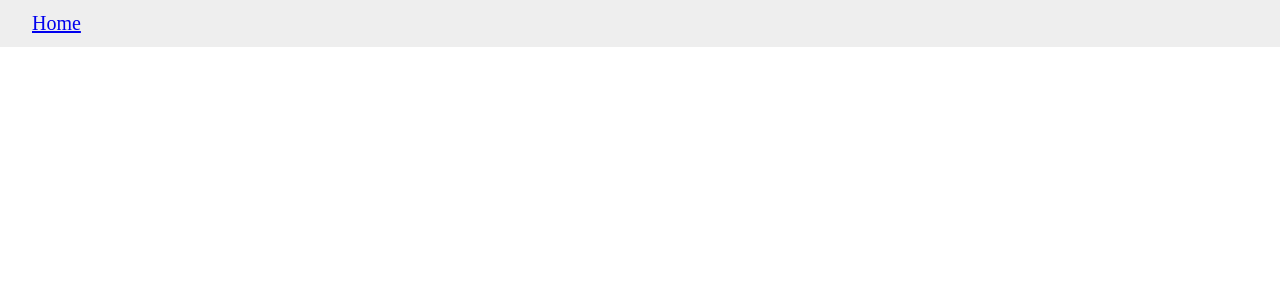
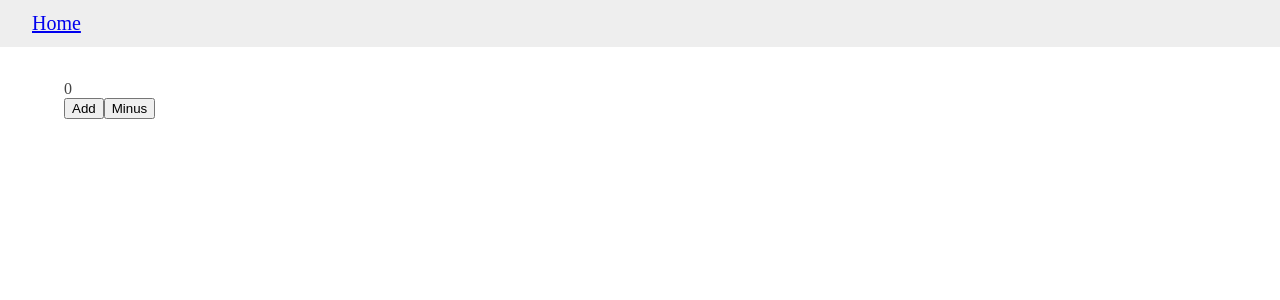
Before and after one commit to BoxPistols/hello-nuxt, a Nuxt app: page /props in a window 1280 px wide. Before the commit this address had no page. Shown: the top 300 px of the page. Built offline with nearby package versions, Linux system fonts and the light colour scheme.

Commit message:
method base

```diff
--- /dev/null
+++ b/pages/props/index.vue
@@ -0,0 +1,27 @@
+<template lang="html">
+  <div class="app">
+  <div class="Count">
+    {{ number }}
+  </div>
+
+  <button @click="addNum(20)">Add</button>
+  <button @click="addNum(-20)">Minus</button>
+  </div>
+</template>
+
+<script>
+  export default {
+  data() {
+    return {number: 0}
+  },
+  methods: {
+    addNum(value) {
+    this.number = this.number + value
+    }
+  }
+  }
+</script>
+
+<style lang="stylus" scoped="scoped">
+
+</style>
```
Also changed, not shown: package.json (+6 -1 lines), 1 other file (tests, documents, lock files or other folders).
